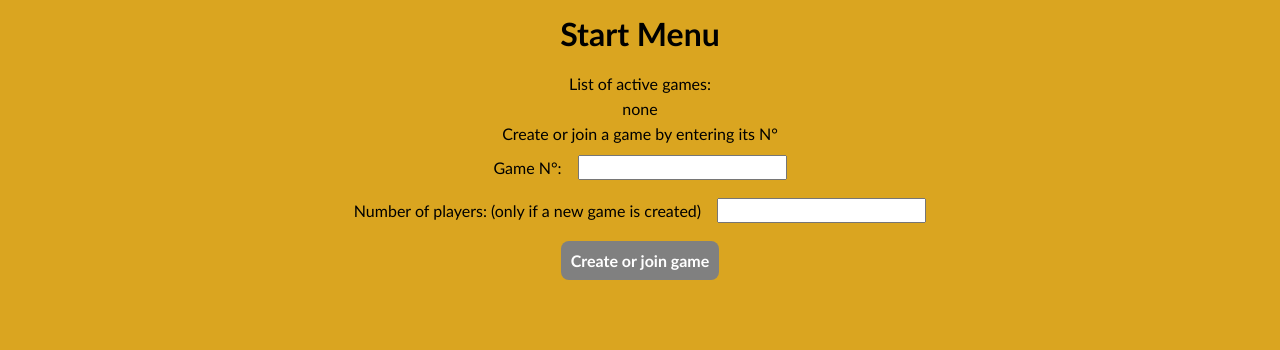
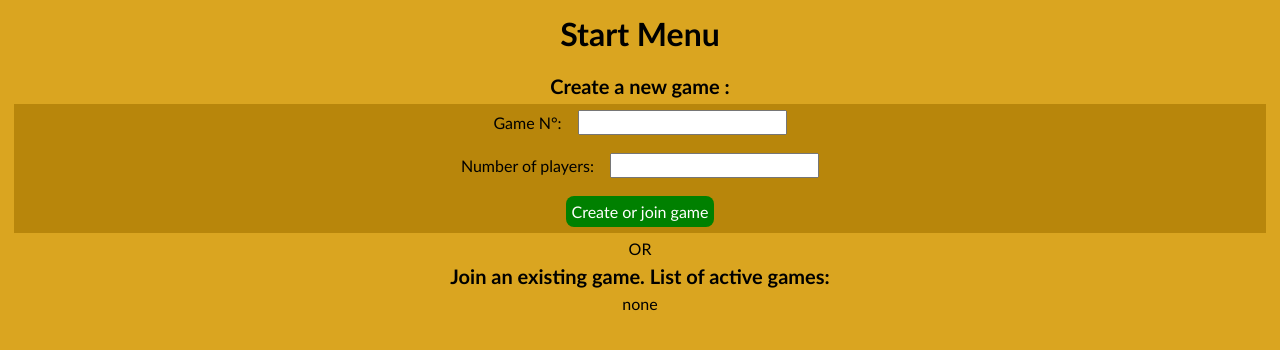
Before and after one commit to Lucas-M-96/CodeName, a Flask app: page /start_menu in a window 1280 px wide. Shown: the top 350 px of the page. Run offline with Flask 2, Linux system fonts and the light colour scheme.

Commit message:
update start menu
Update pour rejoindre les parties

```diff
--- a/main.py
+++ b/main.py
@@ -35,6 +35,14 @@ def start_menu():
 			#print(type(new_game.number_of_players))
 			#session["game"]=new_game
 			return redirect(url_for("start_menu"))
+
+		# CHOISIR UN JEU A REJOINDRE
+		for id in list_games:
+			ButtonValue = "Join game " + id
+			if request.form["submit"] == ButtonValue:
+				session["game_id"] = id
+				print("Game succesfully joined")
+				return redirect(url_for("start_menu"))
 
 		# CHANGER DE JEU
 		if request.form["submit"]=="Join an other game":
--- a/templates/base.html
+++ b/templates/base.html
@@ -18,10 +18,10 @@
 
 			.boutonStartMenu {
 				border:none;
-				padding:10;
+				padding:6;
 				border-radius:8px;
-				background:Gray;
-				font:bold 16px Optima;
+				background:Green;
+				font:16px Optima;
 				color:#fff;
 			}
 
--- a/templates/start_menu.html
+++ b/templates/start_menu.html
@@ -14,28 +14,43 @@
 	{% endif %}
 {% endwith %}
 
+
+{% if "game_id" not in session or session["game_id"] not in list_games.keys() %}
+<!-- Creation ou inscription à une partie -->
+	<p class="proposition">Create a new game :</p>
+	<div class="fondmarronstartmenu">
+	<form action="" method="post">
+		<p> <label for="new_game_id">Game N°: </label>
+			<input type="number" id="new_game_id" name= "new_game_id" /></p>
+		<p> <label for="new_game_nb_players">Number of players: </label>
+			<input type="number" id="new_game_nb_players" name= "new_game_nb_players" /></p>
+		<p> <input type="submit" value="Create or join game" name="submit" class="boutonStartMenu"/></p>
+	</form>
+	</div>
+
+	<p>OR</p>
+
 <!-- Affichage des parties actives -->
-{% if "game_id" not in session or session["game_id"] not in list_games.keys() %}
-	<p>List of active games:</p>
+	<p class="proposition">Join an existing game. List of active games:</p>
 	{% if list_games|length >0 %}
 		{% for id in list_games %}
-			<p> - Game N°{{id}} / Number of players : {{list_games[id].number_of_players}}</p>
+			<div class="fondmarronstartmenu">
+				<form action="" method="post"><p> - Game N°{{id}} / Number of players : {{list_games[id].number_of_players}}<span><input type="submit" value="Join game {{id}}" name="submit" class="boutonStartMenu"/></span></p></form>
+				<p> Players already sign in :
+				{% for ply in list_games[id].players.values() %}
+					{% if ply.color.name == "BLUE" %}
+                        <span class="textblue"> {{ply.name}}, {{ply.role.name}} /</span>
+					{% else  %}
+						<span class="textred"> {{ply.name}}, {{ply.role.name}} /</span>
+					{% endif  %}
+                {% endfor  %}
+				</p>
+			</div>
 		{% endfor %}
 	{% else %}
 		none
 	{% endif %}
 
-	<br/>
-
-<!-- Creation ou inscription à une partie -->
-	<p>Create or join a game by entering its N° </p>
-	<form action="" method="post">
-		<p> <label for="new_game_id">Game N°: </label>
-			<input type="number" id="new_game_id" name= "new_game_id" /></p>
-		<p> <label for="new_game_nb_players">Number of players: (only if a new game is created) </label>
-			<input type="number" id="new_game_nb_players" name= "new_game_nb_players" /></p>
-		<p> <input type="submit" value="Create or join game" name="submit" class="boutonStartMenu"/></p>
-	</form>
 {% else %}
 
 <!-- Gestion de la partie -->
```
